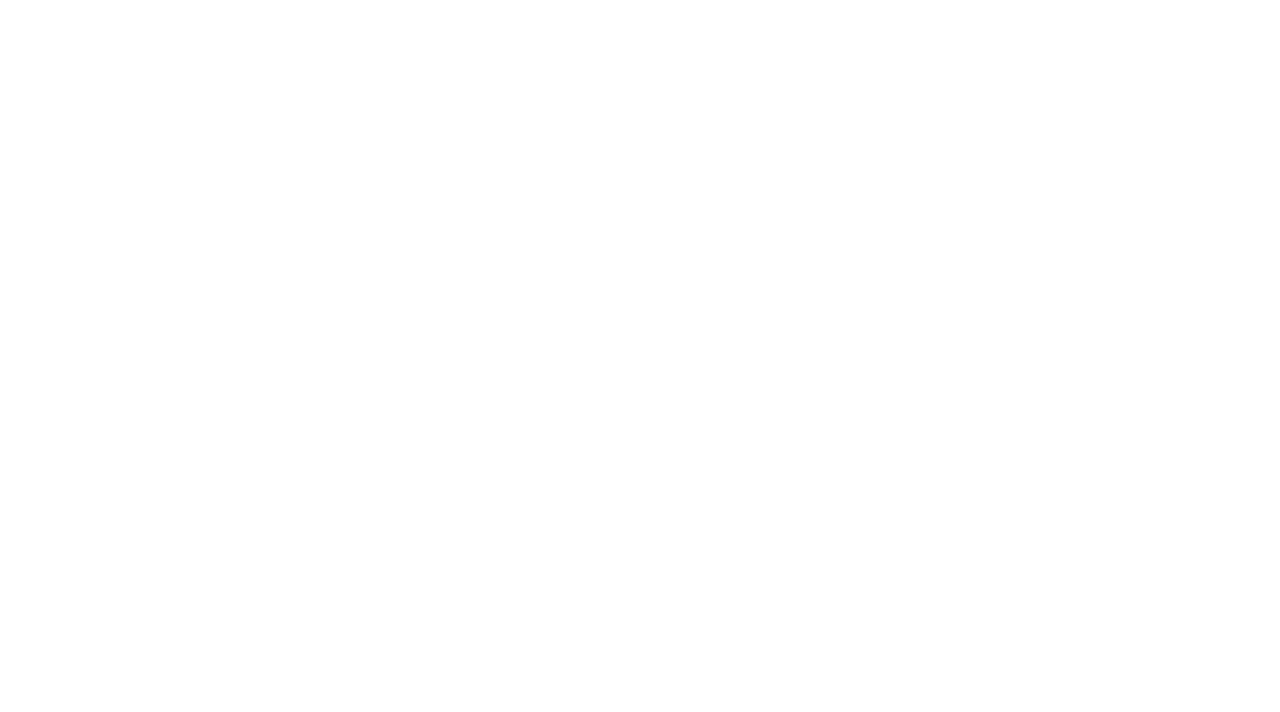
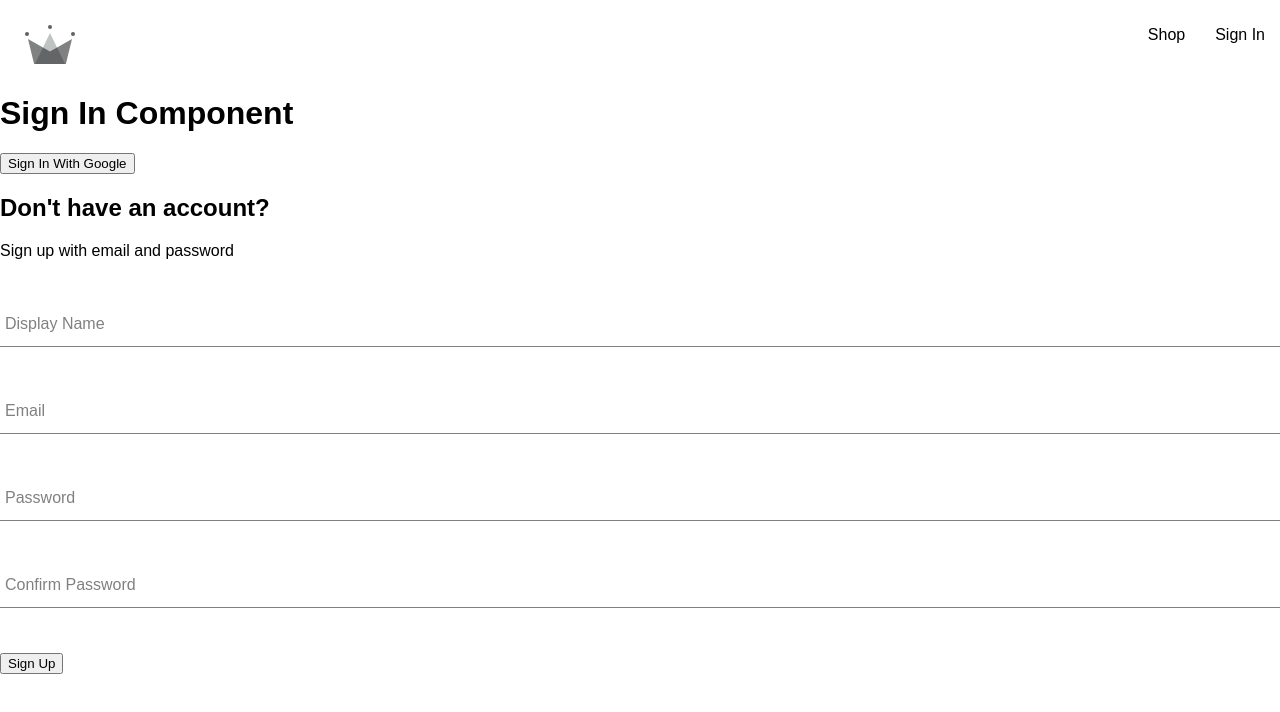
Before and after one commit to Rafat-Web-Developer/crwn-clothing, a React (Create React App) app: page /auth in a window 1280 px wide. Before the commit this address had no page. Shown: the top 712 px of the page. Built offline with nearby package versions, Linux system fonts and the light colour scheme; a web font is replaced by a local one.

Commit message:
update component name

```diff
--- a/src/App.js
+++ b/src/App.js
@@ -1,14 +1,14 @@
 import { Routes, Route } from "react-router-dom";
+import Authentication from "./routes/authentication/authentication.component";
 import Home from "./routes/home/home.component";
 import Navigation from "./routes/navigation/navigation.component";
-import SignIn from "./routes/sign-in/sign-in.component";
 
 const App = () => {
   return (
     <Routes>
-      <Route path="/" element={<Navigation />}>
+      <Route path='/' element={<Navigation />}>
         <Route index element={<Home />} />
-        <Route path="sign-in" element={<SignIn />} />
+        <Route path='auth' element={<Authentication />} />
       </Route>
     </Routes>
   );
--- a/src/routes/sign-in/sign-in.component.jsx
+++ b/src/routes/authentication/authentication.component.jsx
@@ -1,7 +1,7 @@
 import SignUpForm from "../../components/sign-up-form/sign-up-form.component";
 import { createUserDocumentFromAuth, signInWithGooglePopup } from "../../utils/firebase/firebase.utils";
 
-const SignIn = () => {
+const Authentication = () => {
 
     const logGoogleUser = async () => {
         const {user} = await signInWithGooglePopup();
@@ -16,4 +16,4 @@
          </div>
     )
 }
-export default SignIn;
+export default Authentication;
--- a/src/routes/navigation/navigation.component.jsx
+++ b/src/routes/navigation/navigation.component.jsx
@@ -12,7 +12,7 @@
 
           <div className="nav-links-container">
             <Link className="nav-link" to="/shop">Shop</Link>
-            <Link className="nav-link" to="/sign-in">Sign In</Link>
+            <Link className="nav-link" to="/auth">Sign In</Link>
           </div>
         </div>
         <Outlet />
```
